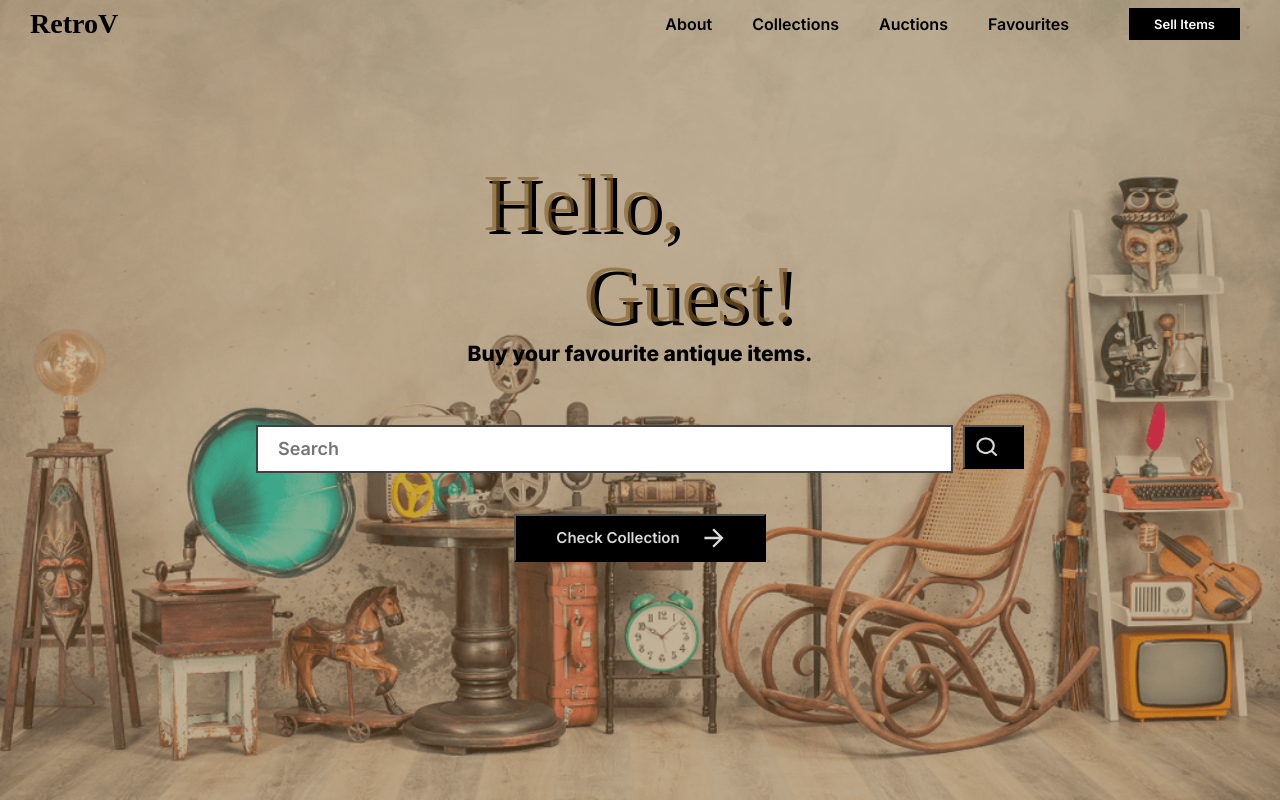
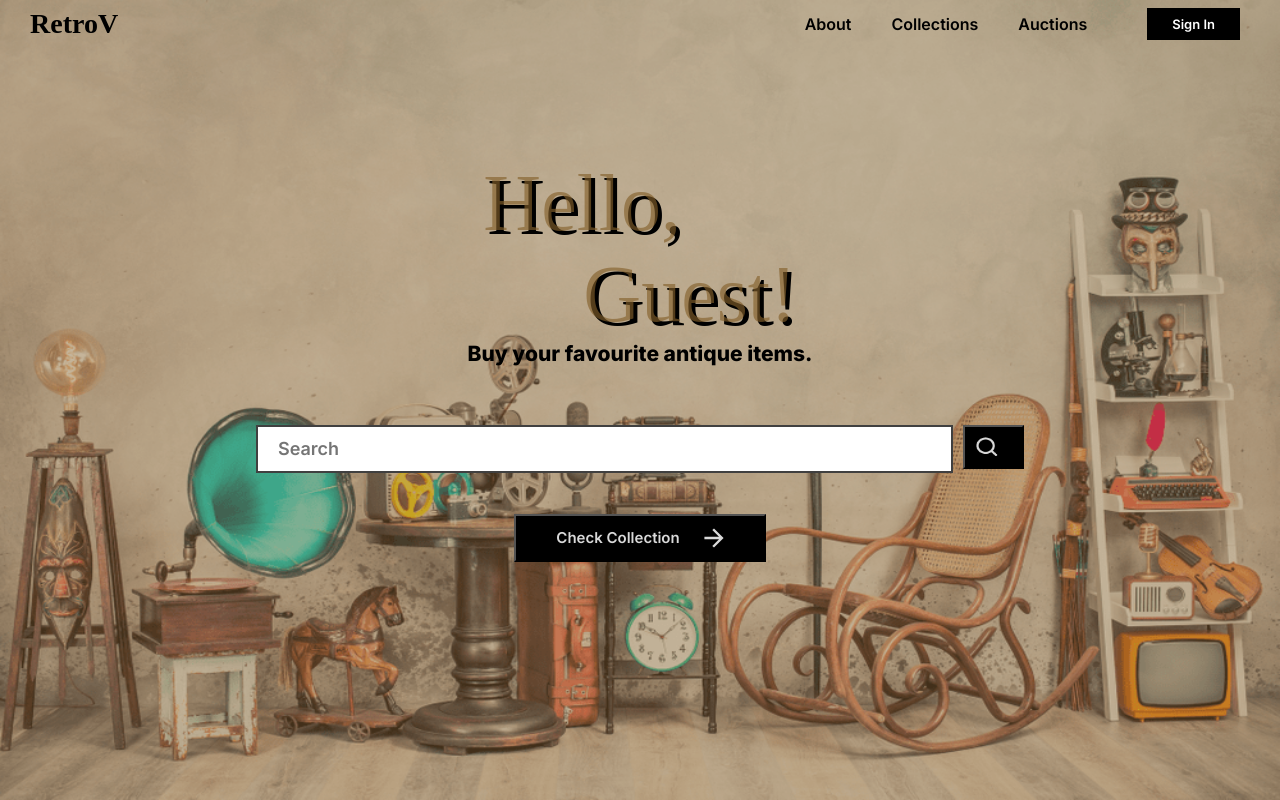
Before and after one commit to ashadnadeem/front-end-retro-vegas, a React (Create React App) app: page / in a window 1280 px wide. Built offline with nearby package versions, Linux system fonts and the light colour scheme; a web font is replaced by a local one.

Commit message:
feat: guest header

```diff
--- a/src/components/Headers/DefaultHeader/index.tsx
+++ b/src/components/Headers/DefaultHeader/index.tsx
@@ -30,6 +30,9 @@ const DefaultHeader: FC<Props> = ({ inverted }) => {
     };
     const onSellItemClick = () => {
         console.log("Sell item clicked");
+        if (guest) {
+            navigate('/login');
+        }
     }
     const logoutHandler = () => {
         console.log("Logout clicked");
@@ -67,8 +70,10 @@ const DefaultHeader: FC<Props> = ({ inverted }) => {
                 <h1 className={inverted ? "default_header_text_invert" : "default_header_text"} color="inherit" onClick={navigateToAboutPage}>About</h1>
                 <h1 className={inverted ? "default_header_text_invert" : "default_header_text"} color="inherit" onClick={navigateToCollectionPage} >Collections</h1>
                 <h1 className={inverted ? "default_header_text_invert" : "default_header_text"} color="inherit" onClick={navigateToAuctionPage}>Auctions</h1>
-                <h1 className={inverted ? "default_header_text_invert" : "default_header_text"} color="inherit" onClick={navigateToFavouritePage}>Favourites</h1>
-                <label className={inverted ? "default_header_raised_button_invert" : "default_header_raised_button"} onClick={onSellItemClick}>Sell Items</label>
+                <>
+                    {guest ? <></> : <h1 className={inverted ? "default_header_text_invert" : "default_header_text"} color="inherit" onClick={navigateToFavouritePage}>Favourites</h1>}
+                </>
+                <label className={inverted ? "default_header_raised_button_invert" : "default_header_raised_button"} onClick={onSellItemClick}>{guest ? "Sign In" : "Sell Items"}</label>
                 <>
                     {guest ? <></>
                         : <>
```
